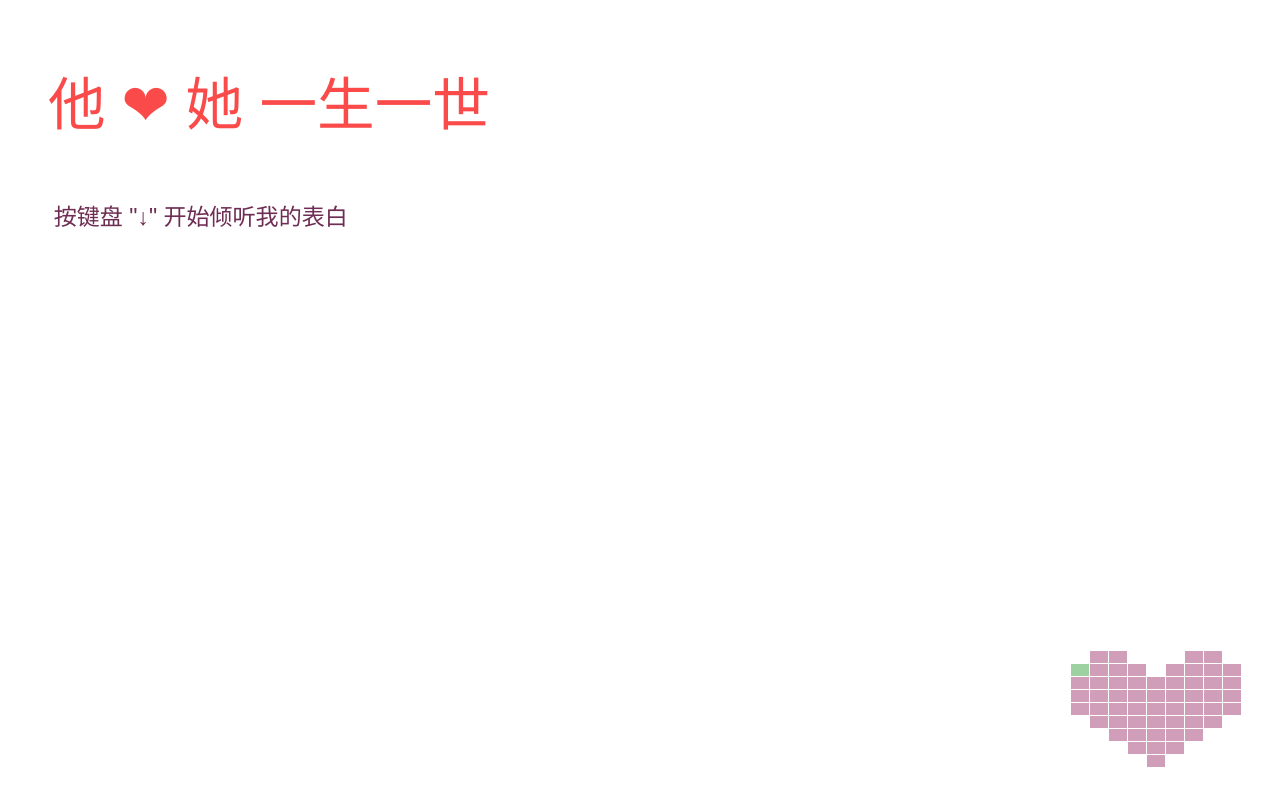
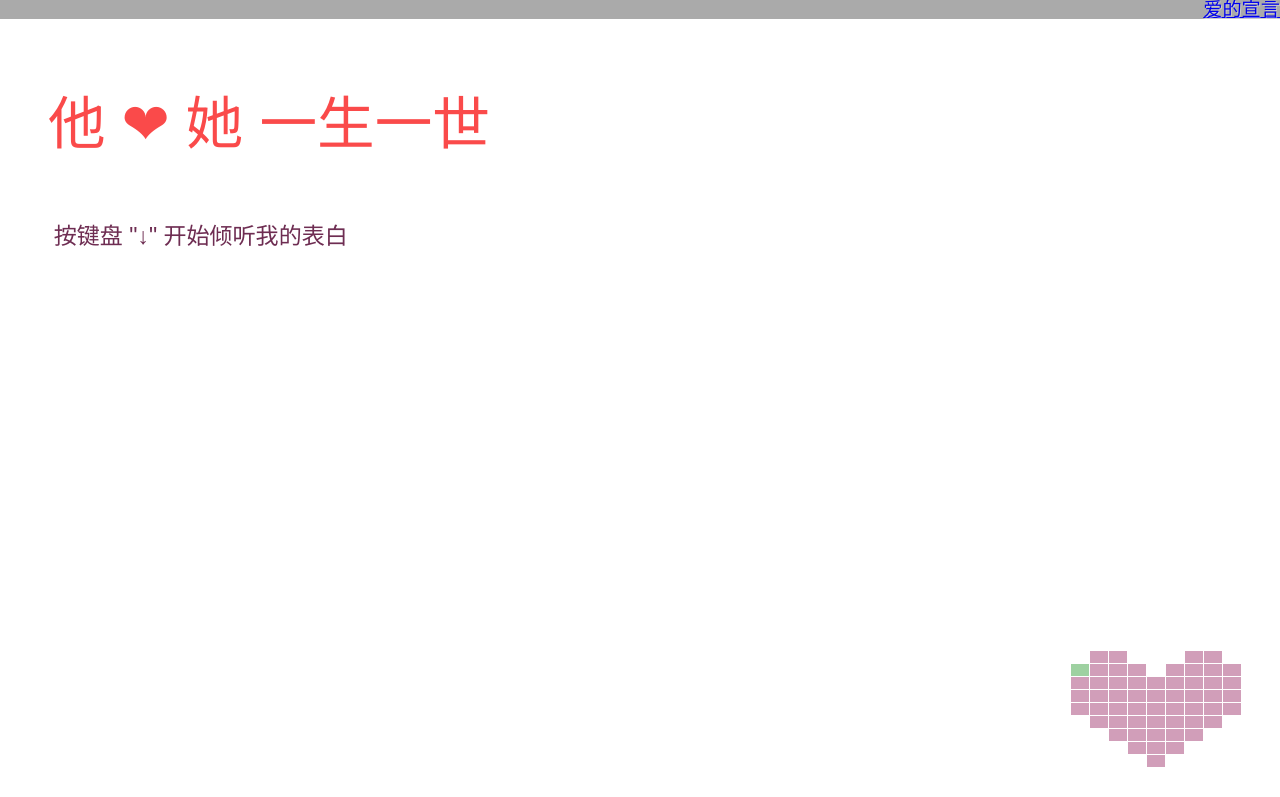
Before and after one commit to zhouzimengsdu/lovehistory, a plain HTML site: page index.html in a window 1280 px wide. Shown: the top 797 px of the page. Drawn offline with Linux system fonts and the light colour scheme; a script that the page names is missing; a web font is replaced by a local one.

Commit message:
Update index.html

```diff
--- a/index.html
+++ b/index.html
@@ -20,6 +20,7 @@
 	<link rel="stylesheet" href="a/all.css" tppabs="a/all.min.css">
 
 </head>
+<h1></h1>  <td valign="top"><p align="right"><a href="https://zhouzimengsdu.github.io/lovetime/">爱的宣言</a></p></td></tr></tbody></table>
 <body class="ft-absolute-nav">
 	<div style="transform: translateX(0%) translateY(0%);" class="flowtime no-transition">
 		<div id="" data-prog="__1" class="ft-section section-1" data-id="__section-1">
```
